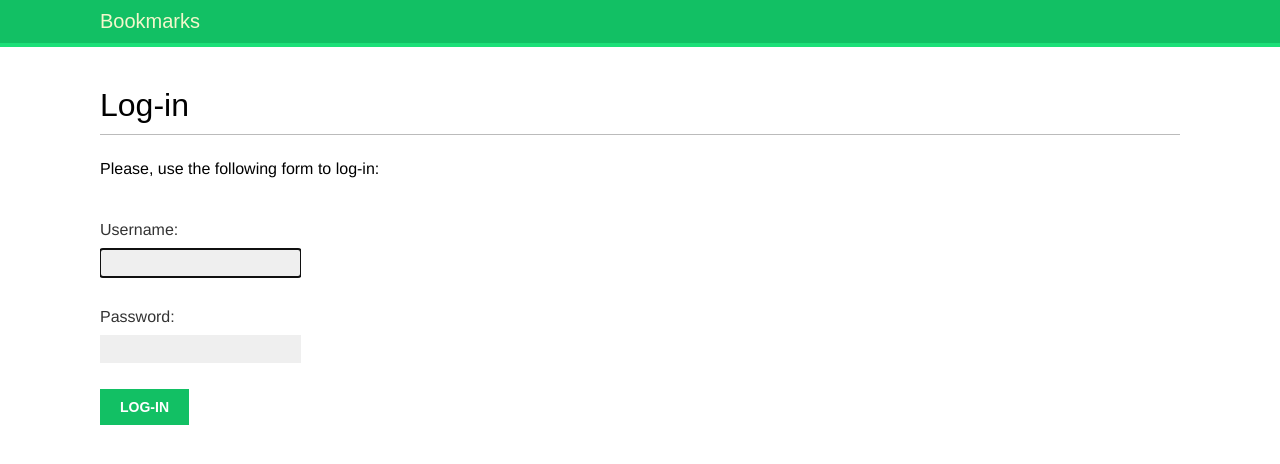
After one commit to Baah-Danso-Kenneth/social-website, a Django app: page /accounts/login/ in a window 1280 px wide. The commit adds this page. Shown: the top 464 px of the page. Run offline with Django 4.2, Linux system fonts and the light colour scheme; some web fonts are replaced.

Commit message:
using django.auth to create login and logout for application and addition of dashboard page

```diff
--- a/accounts/static/css/style.css
+++ b/accounts/static/css/style.css
@@ -1,11 +1,11 @@
 @import url(//fonts.googleapis.com/css?family=Muli);
+
 
 body {
     margin:0;
     padding:0;
     font-family:helvetica, sans-serif;
-    background-color:pink;
-}
+    }
 
 p {
     line-height: 1.8;
--- /dev/null
+++ b/accounts/templates/accounts/dashboard.html
@@ -0,0 +1,6 @@
+{%extends 'base.html'%}
+{%block title%}Dashboard page{%endblock%}
+
+{%block content%}
+ <h1>Welcome to the Dashboard Page</h1>
+{%endblock%}
--- /dev/null
+++ b/accounts/templates/accounts/profile.html
@@ -0,0 +1,6 @@
+{%extends 'base.html'%}
+{%block title%}Profile page{%endblock%}
+
+{%block content%}
+ <h1>Profile Page</h1>
+{%endblock%}
--- /dev/null
+++ b/accounts/templates/base.html
@@ -0,0 +1,17 @@
+{% load static %}
+<!DOCTYPE html>
+<html>
+<head>
+<title>{% block title %}{% endblock %}</title>
+<link href="{% static "css/style.css" %}" rel="stylesheet">
+</head>
+<body>
+<div id="header">
+<span class="logo">Bookmarks</span>
+</div>
+<div id="content">
+{% block content %}
+{% endblock %}
+</div>
+</body>
+</html>
--- /dev/null
+++ b/accounts/templates/registration/login.html
@@ -0,0 +1,21 @@
+{% extends "base.html" %}
+{% block title %}Log-in{% endblock %}
+{% block content %}
+<h1>Log-in</h1>
+{% if form.errors %}
+<p>
+Your username and password didn't match.
+Please try again.
+</p>
+{% else %}
+<p>Please, use the following form to log-in:</p>
+{% endif %}
+<div class="login-form">
+<form action="{% url 'accounts:login' %}" method="post">
+{{ form.as_p }}
+{% csrf_token %}
+<input type="hidden" name="next" value="{{ next }}" />
+<p><input type="submit" value="Log-in"></p>
+</form>
+</div>
+{% endblock %}
--- a/accounts/urls.py
+++ b/accounts/urls.py
@@ -1,8 +1,12 @@
 from django.urls import path
 from . import views
+from django.contrib.auth import views as auth_views
 
 app_name = 'accounts'
 
 urlpatterns = [
-  path('login/',views.user_login, name='login')
+  # path('login/',views.user_login, name='login'),
+  path('login/', auth_views.LoginView.as_view(),name='login'),
+  path('logout/', auth_views.LogoutView.as_view(), name='logout'),
+  path('', views.dashboard, name='dashboard'),
 ]
--- a/accounts/views.py
+++ b/accounts/views.py
@@ -26,3 +26,7 @@ def user_login(request):
         form=LoginForm()
     context={'form':form}
     return render(request,'accounts/login.html',context)
+
+
+def dashboard(request):
+    return render(request,'accounts/dashboard.html')
--- a/bookmarks/urls.py
+++ b/bookmarks/urls.py
@@ -20,5 +20,5 @@ from django.views.generic import TemplateView
 urlpatterns = [
     path('',TemplateView.as_view(template_name='index.html')),
     path("admin/", admin.site.urls),
-    path('account/',include('accounts.urls',namespace='accounts')),
+    path('accounts/',include('accounts.urls',namespace='accounts')),
 ]
```
Also changed, not shown: accounts/templates/accounts/login.html (+7 -0 lines), accounts/templates/registration/logged_out.html (added, +8 -0 lines).
